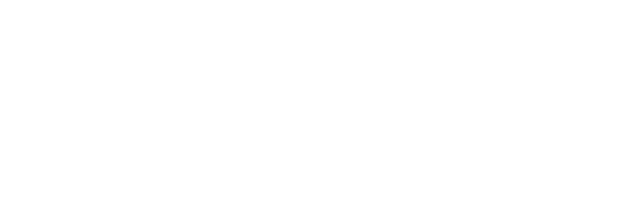
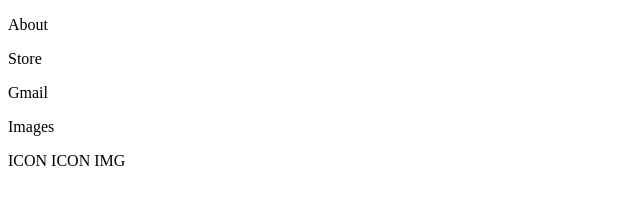
Before and after one commit to masterbrighton/html-css-google-homepage, a plain HTML site: page index.html in a window 1280 px wide. Shown: the whole page, without its empty margins (0-640 px from the left). Drawn offline with Linux system fonts and the light colour scheme.

Commit message:
Update index.html

```diff
--- a/index.html
+++ b/index.html
@@ -4,7 +4,27 @@
     <meta charset="UTF-8" />
     <meta name="viewport" content="width=device-width, initial-scale=1.0" />
     <link rel="stylesheet" href="styles.css" />
-    <title>Document</title>
+    <title>Google Home Page</title>
   </head>
-  <body></body>
+  <body>
+    <header>
+      <div>
+        <a>
+          <p>About</p>
+        </a>
+        <a>
+          <p>Store</p>
+        </a>
+      </div>
+      <nav>
+        <a><p>Gmail</p></a>
+        <a><p>Images</p></a>
+        <a>ICON</a>
+        <a>ICON</a>
+        <a>IMG</a>
+      </nav>
+    </header>
+    <menu></menu>
+    <footer></footer>
+  </body>
 </html>
```
